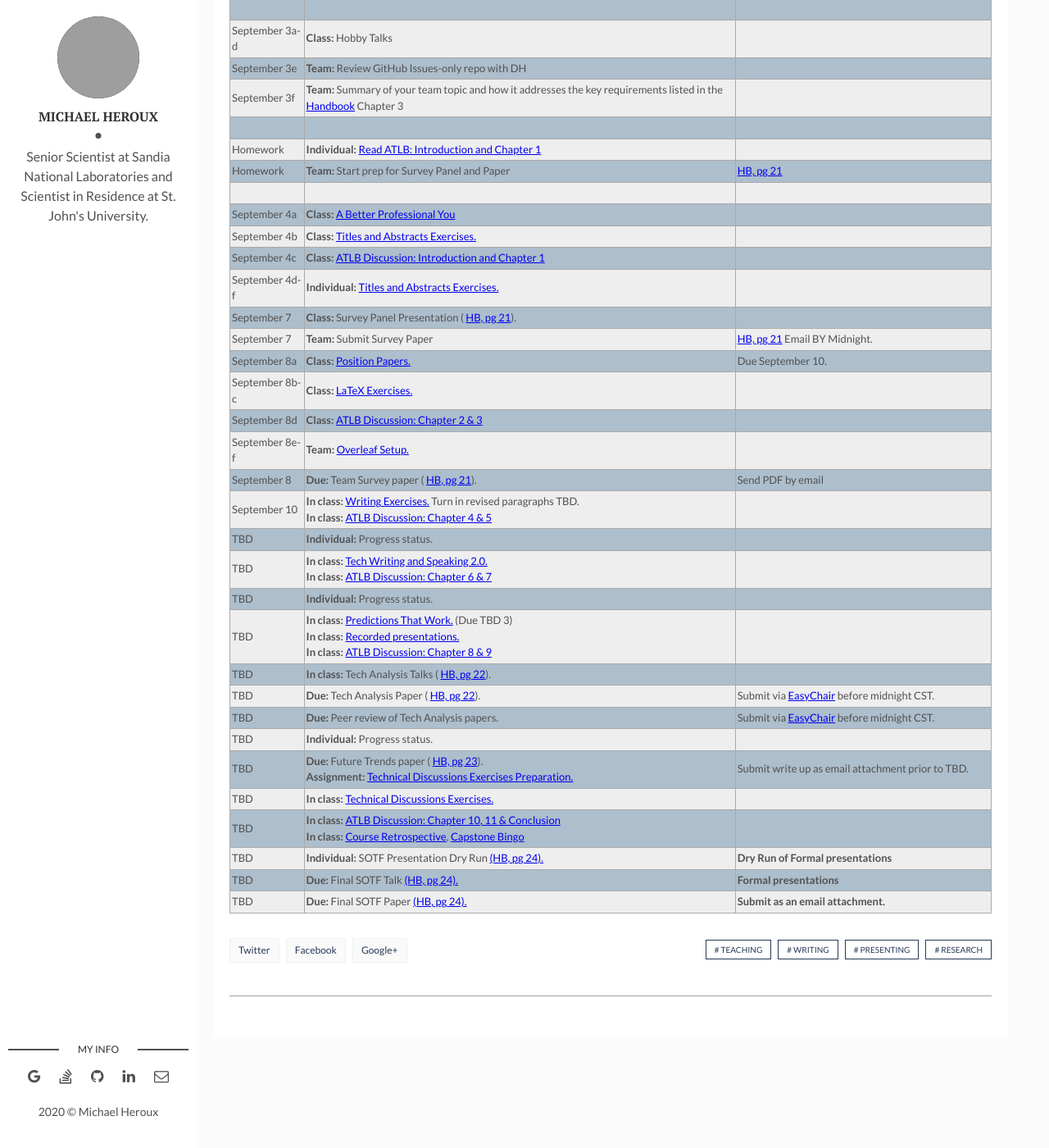
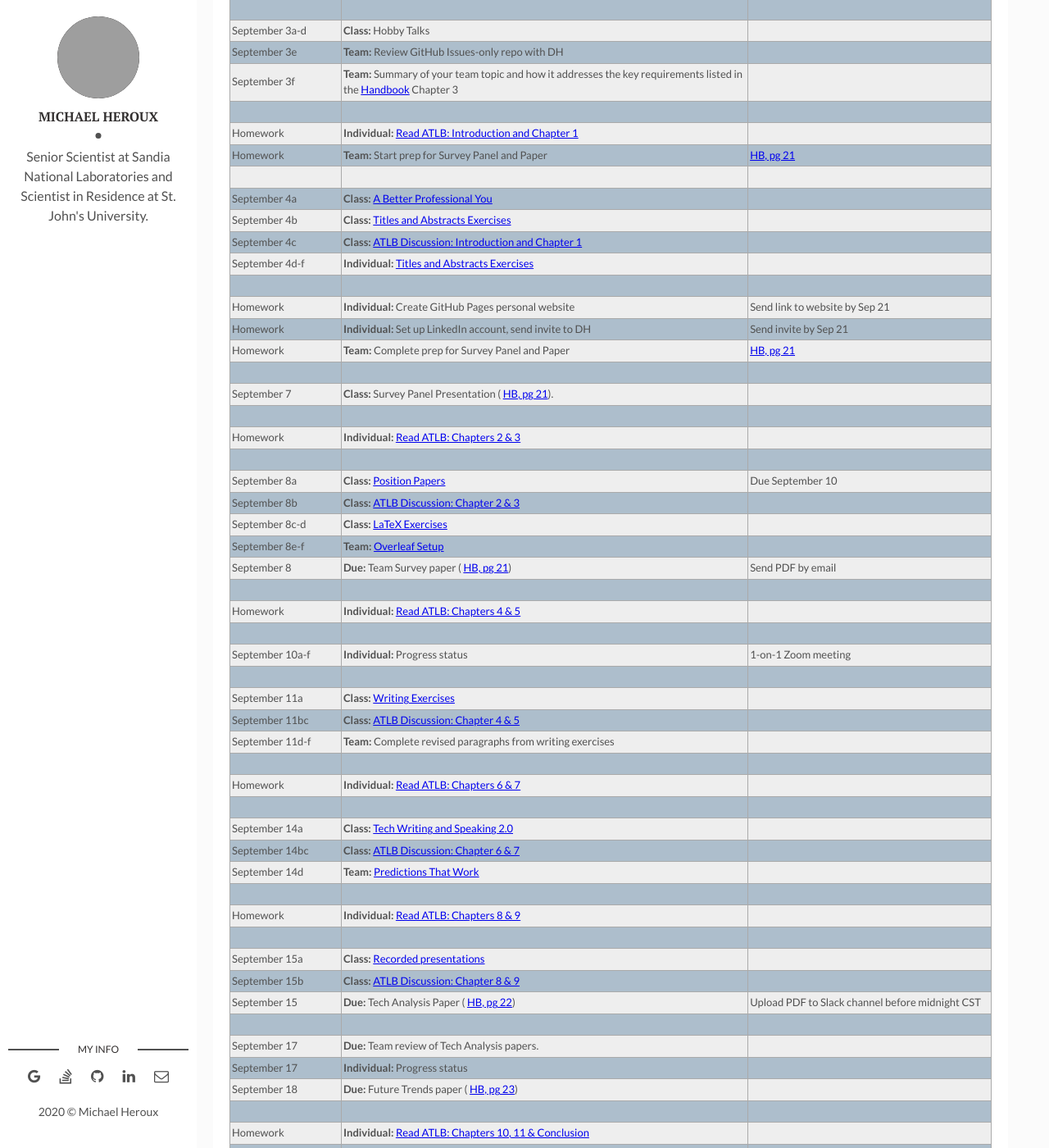
Before and after one commit to maherou/Teaching, a Jekyll site: the page built from files/CS373/2020-Fall-Class-Meeting-Schedule.md, in a window 1280 px wide and 1400 px high, scrolled down 923 px. Shown: the whole window at 82% size. Built offline with Jekyll 4.4.1, drawn with Linux system fonts in a browser that asks for light colours; some of the changed text lies outside the part shown; grey boxes are pictures that could not be loaded.

Commit message:
Update schedule, others

```diff
--- a/files/CS373/2020-Fall-Class-Meeting-Schedule.md
+++ b/files/CS373/2020-Fall-Class-Meeting-Schedule.md
@@ -15,7 +15,7 @@ location: "Collegeville, MN, USA"
 | August 31a | **Class:** Class Introduction | |
 | August 31b | **Class:** Reference librarian (D.Wuolu) | [ACM Digital Library User Guide](https://libraries.acm.org/binaries/content/assets/libraries/acm-digital-library-user-guide.pdf) <br> [How to do cited reference searching](https://clarivate.libguides.com/ld.php?content_id=3588819) <br> [Who is on the ACM Pubs Board, me :)](https://www.acm.org/publications/publications-board-committees)|
 | August 31cd | **Team:** Team Research Topic Area Discussions| [Team member lists](https://docs.google.com/spreadsheets/d/17n7Rv4Kre__s4VayH3Vb46qQaxSawD9i5FVujWmMdKA/edit?usp=sharing) |
-| August 31e | **Class:** Team Research Topic Area Status.| |
+| August 31e | **Class:** Team Research Topic Area Status| |
 | August 31f | **Class:** [Course Handbook Intro](./CSCI373CourseHandbookEighteenthEdition.pdf) <br> [Virtual Teams Issues-only Repo Intro](https://github.com/Collegeville/VirtualTeams/issues)| |
 | | |
 | Homework | **Individual:** Study [Course Handbook](./CSCI373CourseHandbookEighteenthEdition.pdf) | |
@@ -41,29 +41,55 @@ location: "Collegeville, MN, USA"
 | Homework | **Individual:** [Read ATLB: Introduction and Chapter 1](.ATLB-Discussion) | |
 | Homework | **Team:** Start prep for Survey Panel and Paper | [HB, pg 21](./CSCI373CourseHandbookEighteenthEdition.pdf) |
 | | |
-| September 4a | **Class:** [A Better Professional You](./BetterYou.pdf)
-| September 4b | **Class:** [Titles and Abstracts Exercises.](https://collegeville.github.io/Scribe/TitlesAndAbstractsThatWork/) | |
+| September 4a | **Class:** [A Better Professional You](./BetterYou.pdf) | |
+| September 4b | **Class:** [Titles and Abstracts Exercises](https://collegeville.github.io/Scribe/TitlesAndAbstractsThatWork/) | |
 | September 4c | **Class:** [ATLB Discussion: Introduction and Chapter 1](.ATLB-Discussion)  |   |
-| September 4d-f | **Individual:** [Titles and Abstracts Exercises.](https://collegeville.github.io/Scribe/TitlesAndAbstractsThatWork/) | |
+| September 4d-f | **Individual:** [Titles and Abstracts Exercises](https://collegeville.github.io/Scribe/TitlesAndAbstractsThatWork/) | |
+| |
+| Homework | **Individual:** Create GitHub Pages personal website | Send link to website by Sep 21 |
+| Homework | **Individual:** Set up LinkedIn account, send invite to DH | Send invite by Sep 21 |
+| Homework | **Team:** Complete prep for Survey Panel and Paper | [HB, pg 21](./CSCI373CourseHandbookEighteenthEdition.pdf) |
+| | |
 | September 7 | **Class:** Survey Panel Presentation ( [HB, pg 21](./CSCI373CourseHandbookEighteenthEdition.pdf)). | |
-| September 7 | **Team:** Submit Survey Paper | [HB, pg 21](./CSCI373CourseHandbookEighteenthEdition.pdf)  Email BY Midnight. |
-| September 8a | **Class:** [Position Papers.](https://collegeville.github.io/Scribe/PositionPapers/) | Due September 10.|
-| September 8b-c | **Class:** [LaTeX Exercises.](https://collegeville.github.io/Scribe/UsingLatex/) | |
-| September 8d | **Class:** [ATLB Discussion: Chapter 2 & 3](../ATLB-Discussion)  | |
-| September 8e-f | **Team:** [Overleaf Setup.](https://collegeville.github.io/Scribe/UsingLatex/) | |
-| September 8 | **Due:** Team Survey paper ( [HB, pg 21](./CSCI373CourseHandbookEighteenthEdition.pdf)). | Send PDF by email |
-| September 10 | **In class:** [Writing Exercises.](https://collegeville.github.io/Scribe/BetterTechnicalWriting/) Turn in revised paragraphs TBD. <br> **In class:** [ATLB Discussion: Chapter 4 & 5](../ATLB-Discussion)  |   |
-| TBD  | **Individual:** Progress status. | |
-| TBD  | **In class:** [Tech Writing and Speaking 2.0.](./TechWritingSpeaking2.0.pdf) <br> **In class:** [ATLB Discussion: Chapter 6 & 7](../ATLB-Discussion) |   |
-| TBD  | **Individual:** Progress status. | |
-| TBD  | **In class:** [Predictions That Work.](https://collegeville.github.io/Scribe/PredictionsThatWork/) (Due TBD 3) <br> **In class:** [Recorded presentations.](https://collegeville.github.io/Orator/RecordedPresentations) <br>  **In class:** [ATLB Discussion: Chapter 8 & 9](../ATLB-Discussion) | |
-| TBD  | **In class:** Tech Analysis Talks ( [HB, pg 22](./CSCI373CourseHandbookEighteenthEdition.pdf)). |  |
-| TBD  | **Due:** Tech Analysis Paper ( [HB, pg 22](./CSCI373CourseHandbookEighteenthEdition.pdf)). | Submit via [EasyChair](https://easychair.org/conferences/?conf=spring2020tap) before midnight CST.  |
-| TBD  | **Due:** Peer review of Tech Analysis papers. | Submit via [EasyChair](https://easychair.org/conferences/?conf=spring2020tap) before midnight CST. |
-| TBD  | **Individual:** Progress status.  | |
-| TBD  | **Due:** Future Trends paper ( [HB, pg 23](./CSCI373CourseHandbookEighteenthEdition.pdf)). <br> **Assignment:** [Technical Discussions Exercises Preparation.](https://collegeville.github.io/Orator/DiscussionsThatWork/) | Submit write up as email attachment prior to TBD. |
-| TBD | **In class:** [Technical Discussions Exercises.](https://collegeville.github.io/Orator/DiscussionsThatWork/)   | |
-| TBD | **In class:** [ATLB Discussion: Chapter 10, 11 & Conclusion](../ATLB-Discussion) <br> **In class:** [Course Retrospective](https://collegeville.github.io/Scribe/Retrospectives/), [Capstone Bingo](../Bingo/Capstone-Bingo) |  |
-| TBD | **Individual:** SOTF Presentation Dry Run [(HB, pg 24).](./CSCI373CourseHandbookEighteenthEdition.pdf) | **Dry Run of Formal presentations** |
-| TBD | **Due:** Final SOTF Talk [(HB, pg 24).](./CSCI373CourseHandbookEighteenthEdition.pdf) | **Formal presentations** |
-| TBD | **Due:** Final SOTF Paper [(HB, pg 24).](./CSCI373CourseHandbookEighteenthEdition.pdf) | **Submit as an email attachment.** |
+| | |
+| Homework | **Individual:** [Read ATLB: Chapters 2 & 3](.ATLB-Discussion) | |
+| | |
+| September 8a | **Class:** [Position Papers](https://collegeville.github.io/Scribe/PositionPapers/) | Due September 10|
+| September 8b | **Class:** [ATLB Discussion: Chapter 2 & 3](../ATLB-Discussion)  | |
+| September 8c-d | **Class:** [LaTeX Exercises](https://collegeville.github.io/Scribe/UsingLatex/) | |
+| September 8e-f | **Team:** [Overleaf Setup](https://collegeville.github.io/Scribe/UsingLatex/) | |
+| September  8 | **Due:** Team Survey paper ( [HB, pg 21](./CSCI373CourseHandbookEighteenthEdition.pdf)) | Send PDF by email |
+| | |
+| Homework | **Individual:** [Read ATLB: Chapters 4 & 5](.ATLB-Discussion) | |
+| | |
+| September 10a-f| **Individual:** Progress status | 1-on-1 Zoom meeting |
+| | |
+| September 11a | **Class:** [Writing Exercises](https://collegeville.github.io/Scribe/BetterTechnicalWriting/)
+| September 11bc | **Class:** [ATLB Discussion: Chapter 4 & 5](../ATLB-Discussion)  | |
+| September 11d-f | **Team:** Complete revised paragraphs from writing exercises| |
+| | |
+| Homework | **Individual:** [Read ATLB: Chapters 6 & 7](.ATLB-Discussion) | |
+| | |
+| September 14a | **Class:** [Tech Writing and Speaking 2.0](./TechWritingSpeaking2.0.pdf)
+| September 14bc | **Class:** [ATLB Discussion: Chapter 6 & 7](../ATLB-Discussion) | |
+| September 14d | **Team:** [Predictions That Work](https://collegeville.github.io/Scribe/PredictionsThatWork/) | |
+| | |
+| Homework | **Individual:** [Read ATLB: Chapters 8 & 9](.ATLB-Discussion) | |
+| | |
+| September 15a | **Class:** [Recorded presentations](https://collegeville.github.io/Orator/RecordedPresentations) | |
+| September 15b | **Class:** [ATLB Discussion: Chapter 8 & 9](../ATLB-Discussion) | |
+| September 15 | **Due:** Tech Analysis Paper ( [HB, pg 22](./CSCI373CourseHandbookEighteenthEdition.pdf)) | Upload PDF to Slack channel before midnight CST  |
+| | |
+| September 17 | **Due:** Team review of Tech Analysis papers. | |
+| September 17 | **Individual:** Progress status  | |
+| September 18 | **Due:** Future Trends paper ( [HB, pg 23](./CSCI373CourseHandbookEighteenthEdition.pdf)) | |
+| | |
+| Homework | **Individual:** [Read ATLB: Chapters 10, 11 & Conclusion](.ATLB-Discussion) | |
+| Homework | **Individual:** [Technical Discussions Exercises Preparation.](https://collegeville.github.io/Orator/DiscussionsThatWork/) | Submit write up as email attachment prior to class |
+| | |
+| September 18 | **Class:** [Technical Discussions Exercises](https://collegeville.github.io/Orator/DiscussionsThatWork/)   | |
+| September 18 | **Class:** [ATLB Discussion: Chapter 10, 11 & Conclusion](../ATLB-Discussion) | |
+| September 18 | **Class:** [Course Retrospective](https://collegeville.github.io/Scribe/Retrospectives/), [Capstone Bingo](../Bingo/Capstone-Bingo) |  |
+| September 21 | **Team:** SOTF Presentation Dry Run [(HB, pg 24)](./CSCI373CourseHandbookEighteenthEdition.pdf) | **Team-based Dry Run of Formal presentations** |
+| Teams 1 & 2: September 22 <br> Teams 3 & 4: September 24   | **Due:** Final SOTF Talk [(HB, pg 24)](./CSCI373CourseHandbookEighteenthEdition.pdf) | **Formal presentations** |
+| Teams 3 & 4: September 22 <br> Teams 1 & 2: September 24 | **Due:** Final SOTF Paper [(HB, pg 24)](./CSCI373CourseHandbookEighteenthEdition.pdf) | **Submit as an email attachment** |
```
Also changed, not shown: files/CS373/ATLB-Discussion.md (+2 -2 lines), 2 other files.
